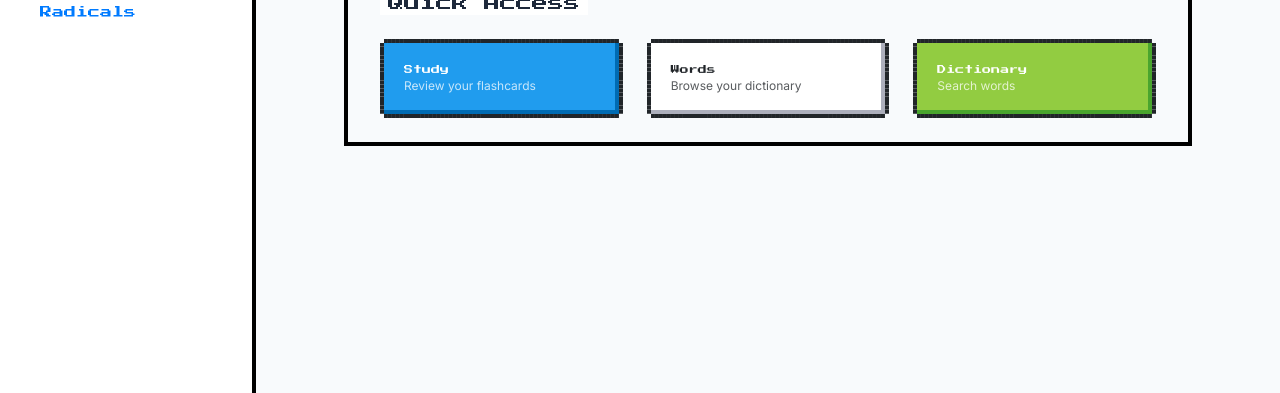
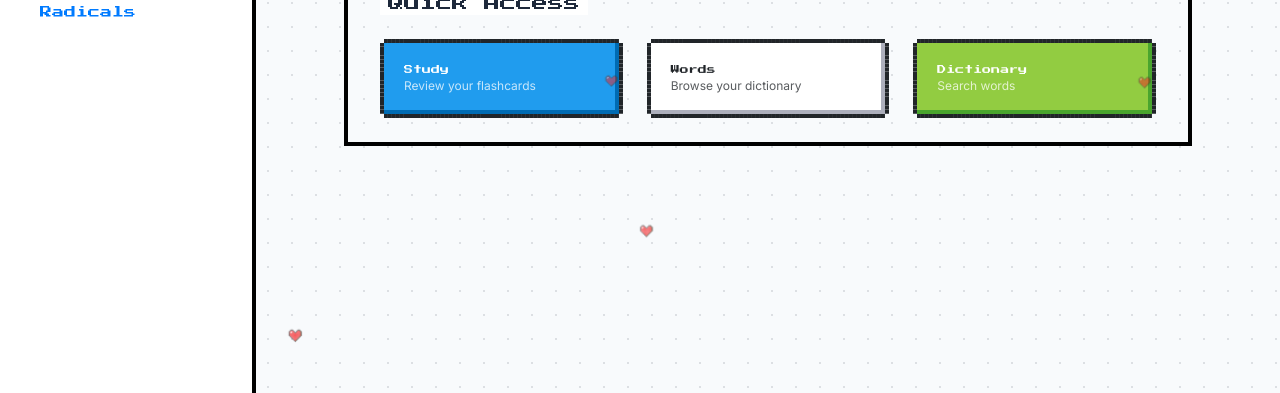
Before and after one commit to Shungisme/WxLingua, a Next.js app in the folder frontend/: page /dashboard in a window 1280 px wide. Shown: the part 273-666 px from the top of the page. Built offline with nearby package versions, Linux system fonts and the light colour scheme; no server answers; a web font is replaced by a local one.

Commit message:
enhance: add floating hearts animation and update dashboard layout with new background style

```diff
--- a/frontend/src/app/(dashboard)/layout.tsx
+++ b/frontend/src/app/(dashboard)/layout.tsx
@@ -36,7 +36,9 @@ export default function DashboardLayout({
           </div>
           <div className="w-9" />
         </header>
-        <main className="flex-1 overflow-auto bg-surface-50">{children}</main>
+        <main className="flex-1 overflow-auto bg-surface-50 bg-dot-grid-wrap">
+          {children}
+        </main>
       </div>
     </div>
   );
--- a/frontend/src/app/globals.css
+++ b/frontend/src/app/globals.css
@@ -93,6 +93,24 @@ html,
 body {
   font-family: var(--font-inter), ui-sans-serif, system-ui !important;
   font-size: 1rem !important;
+}
+
+/* ── Subtle pixel scanline texture on body ───────────────── */
+body {
+  background-image: repeating-linear-gradient(0deg,
+      transparent 0px,
+      transparent 3px,
+      rgba(0, 0, 0, 0.018) 3px,
+      rgba(0, 0, 0, 0.018) 4px);
+}
+
+.dark body,
+.dark {
+  background-image: repeating-linear-gradient(0deg,
+      transparent 0px,
+      transparent 3px,
+      rgba(255, 255, 255, 0.025) 3px,
+      rgba(255, 255, 255, 0.025) 4px);
 }
 
 /* NES buttons use Press Start 2P (authentic retro feel) */
@@ -350,6 +368,37 @@ body {
   animation-delay: 0.30s;
 }
 
+/* ── Floating hearts animation ───────────────────────────── */
+@keyframes heart-float {
+  0% {
+    transform: translateY(0) translateX(0) scale(1);
+    opacity: 1;
+  }
+
+  20% {
+    transform: translateY(-20vh) translateX(14px) scale(0.9);
+  }
+
+  40% {
+    transform: translateY(-40vh) translateX(-10px) scale(0.85);
+  }
+
+  60% {
+    transform: translateY(-60vh) translateX(16px) scale(0.8);
+    opacity: 0.7;
+  }
+
+  80% {
+    transform: translateY(-80vh) translateX(-6px) scale(0.6);
+    opacity: 0.3;
+  }
+
+  100% {
+    transform: translateY(-108vh) translateX(0) scale(0.3);
+    opacity: 0;
+  }
+}
+
 /* ── Dictionary inline-select inside nes-input ─────────── */
 /* Absolutely-positioned select that floats inside nes-input */
 .nes-input-select {
--- a/frontend/src/app/layout.tsx
+++ b/frontend/src/app/layout.tsx
@@ -4,6 +4,7 @@ import "nes.css/css/nes.min.css";
 import "@hackernoon/pixel-icon-library/fonts/iconfont.css";
 import "./globals.css";
 import { Providers } from "./providers";
+import { FloatingHearts } from "@/components/ui/floating-hearts";
 
 const inter = Inter({
   subsets: ["latin"],
@@ -49,6 +50,7 @@ export default function RootLayout({
       </head>
       <body>
         <Providers>{children}</Providers>
+        <FloatingHearts />
       </body>
     </html>
   );
--- /dev/null
+++ b/frontend/src/components/ui/floating-hearts.tsx
@@ -0,0 +1,59 @@
+"use client";
+
+import { useEffect, useState } from "react";
+
+interface Heart {
+  id: number;
+  left: number; // % from left
+  duration: number; // seconds
+  delay: number; // seconds
+  small: boolean;
+  opacity: number;
+}
+
+const HEART_COUNT = 10;
+
+function generateHearts(): Heart[] {
+  return Array.from({ length: HEART_COUNT }, (_, i) => ({
+    id: i,
+    left: 4 + Math.random() * 92,
+    duration: 6 + Math.random() * 6,
+    delay: Math.random() * 10,
+    small: Math.random() > 0.4,
+    opacity: 0.35 + Math.random() * 0.45,
+  }));
+}
+
+export function FloatingHearts() {
+  const [hearts, setHearts] = useState<Heart[]>([]);
+
+  // Only generate client-side to avoid hydration mismatch
+  useEffect(() => {
+    setHearts(generateHearts());
+  }, []);
+
+  if (hearts.length === 0) return null;
+
+  return (
+    <div
+      aria-hidden="true"
+      className="fixed inset-0 pointer-events-none overflow-hidden"
+      style={{ zIndex: 9998 }}
+    >
+      {hearts.map(({ id, left, duration, delay, small, opacity }) => (
+        <i
+          key={id}
+          className={`nes-icon heart${small ? " is-small" : ""}`}
+          style={{
+            position: "absolute",
+            bottom: -40,
+            left: `${left}%`,
+            opacity,
+            animation: `heart-float ${duration}s ${delay}s infinite ease-in`,
+            imageRendering: "pixelated",
+          }}
+        />
+      ))}
+    </div>
+  );
+}
```
